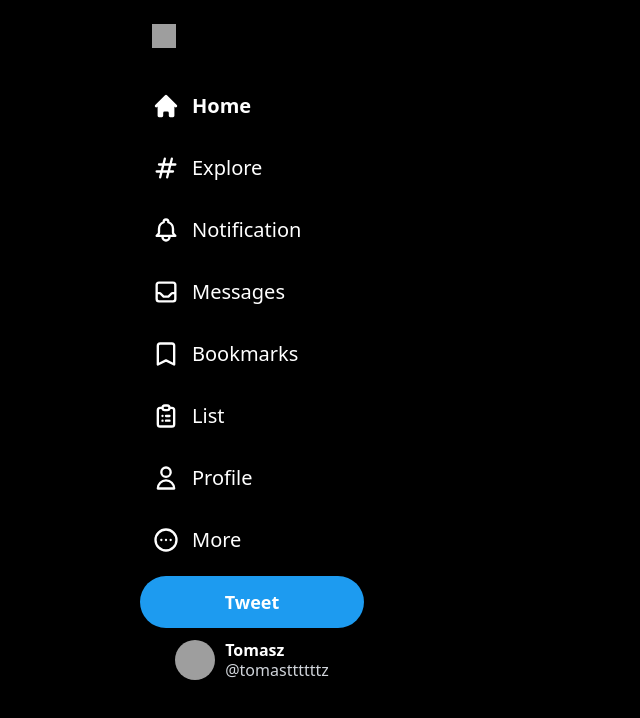
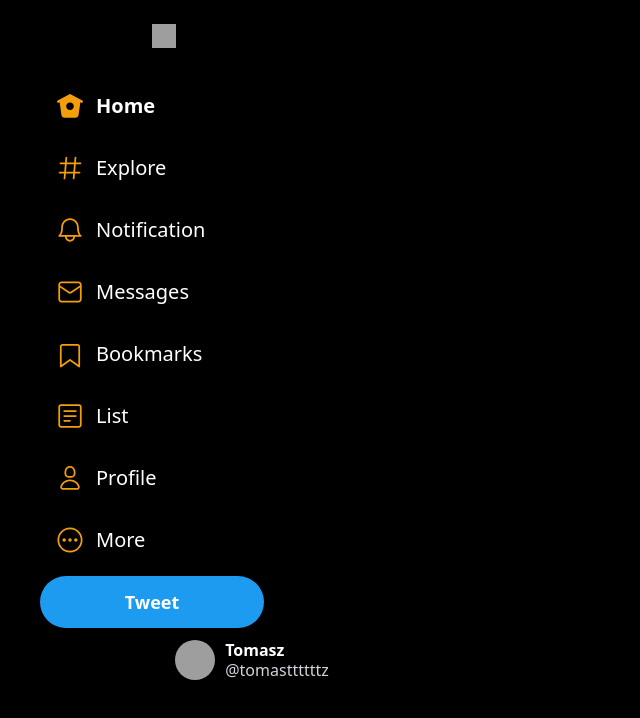
Before and after one commit to tomaszhofman/twitter-clone, a Next.js app: page / in a window 1280 px wide. Shown: the top 718 px of the page, without its empty margins (0-640 px from the left). Built offline with nearby package versions, Linux system fonts and the light colour scheme; grey boxes are pictures that could not be loaded.

Commit message:
Fix display of icons and layout

```diff
--- a/components/Icon/Icon.tsx
+++ b/components/Icon/Icon.tsx
@@ -1,13 +1,27 @@
 import React from 'react';
 
 import Home from '@/assets/icons/home.svg';
+import Explore from '@/assets/icons/explore.svg';
+import Bookmarks from '@/assets/icons/bookmarks.svg';
+import Lists from '@/assets/icons/lists.svg';
+import Messages from '@/assets/icons/messages.svg';
+import Notification from '@/assets/icons/notification.svg';
+import Profile from '@/assets/icons/profile.svg';
+import More from '@/assets/icons/more.svg';
 
 const iconTypes = {
   home: Home,
+  explore: Explore,
+  bookmarks: Bookmarks,
+  lists: Lists,
+  messages: Messages,
+  notification: Notification,
+  profile: Profile,
+  more: More,
 };
 
 function Icon({ name, ...props }: Props) {
-  const IconComponent = iconTypes[name];
+  const IconComponent = name ? iconTypes[name] : Home;
   return <IconComponent {...props} />;
 }
 
@@ -15,4 +29,5 @@ export { Icon };
 
 type Props = {
   name: string;
+  className: string;
 };
--- a/components/Sidebar/Sidebar.tsx
+++ b/components/Sidebar/Sidebar.tsx
@@ -1,6 +1,6 @@
 import Image from 'next/image';
 import { SidebarLink } from '@/components/Sidebar/SidebarLink';
-import { NAVIGATION_LINKS } from '@/components/Sidebar/navMenu';
+import { NAV_MENU } from '@/components/Sidebar/navMenu';
 import { useRouter } from 'next/router';
 import { DotsCircleHorizontalIcon } from '@heroicons/react/outline';
 
@@ -8,7 +8,7 @@ function Sidebar() {
   const router = useRouter();
 
   return (
-    <div className="hidden sm:flex flex-col items-center xl:items-start xl:w-[340px] p-2  h-full ">
+    <div className="hidden sm:flex flex-col items-center xl:items-start xl:w-[340px] p-2 h-full ">
       <div className="hoverAnimation flex justify-center items-center w-14 h-14 xl:ml-24 ">
         <Image
           alt="twitter-icon"
@@ -17,21 +17,15 @@ function Sidebar() {
           height={30}
         />
       </div>
-      <div className="space-y-2.5 mt-4 mb-2.5 xl:ml-24">
-        {NAVIGATION_LINKS.map((navEl) => {
+      <div className="space-y-2.5 mt-4 mb-2.5">
+        {NAV_MENU.map((navEl) => {
           const isCurrent = router.asPath === navEl.href;
           return (
-            <SidebarLink
-              key={navEl.text}
-              text={navEl.text}
-              Icon={navEl.Icon}
-              IconActive={navEl.IconActive}
-              active={isCurrent}
-            />
+            <SidebarLink key={navEl.text} text={navEl.text} icon={navEl.icon} active={isCurrent} />
           );
         })}
       </div>
-      <button className="hidden xl:inline ml-auto bg-[#1d9bf0] text-white rounded-full w-56 h-[52px] text-lg font-bold shadow-md hover:bg-[#1a8cd8]">
+      <button className="hidden xl:inline  bg-[#1d9bf0] text-white rounded-full w-56 h-[52px] text-lg font-bold shadow-md hover:bg-[#1a8cd8]">
         Tweet
       </button>
 
--- a/components/Sidebar/SidebarLink/SidebarLink.tsx
+++ b/components/Sidebar/SidebarLink/SidebarLink.tsx
@@ -1,13 +1,14 @@
-import { ElementType } from 'react';
+import { Icon } from '@/components/Icon';
 
-function SidebarLink({ text, Icon, IconActive, active }: Props) {
+function SidebarLink({ text, icon = 'home', active }: Props) {
+  console.log(icon);
   return (
     <div
       className={`text-white flex items-center justify-center xl:justify-start text-xl space-x-3  hoverAnimation ${
         active && 'font-bold'
       } `}
     >
-      {active ? <IconActive className="h-7" /> : <Icon className="h-7" />}
+      <Icon name={icon} className="h-7 fill-amber-500 caret-amber-900" />
       <span className="hidden xl:inline">{text}</span>
     </div>
   );
@@ -17,7 +18,6 @@ export { SidebarLink };
 
 type Props = {
   text: string;
-  Icon: ElementType;
-  IconActive: ElementType;
+  icon: string;
   active?: boolean;
 };
--- /dev/null
+++ b/components/Sidebar/navMenu.ts
@@ -0,0 +1,48 @@
+export const NAV_MENU: Array<NavMenu> = [
+  {
+    text: 'Home',
+    icon: 'home',
+    href: '/',
+  },
+  {
+    text: 'Explore',
+    icon: 'explore',
+    href: '/home',
+  },
+  {
+    text: 'Notification',
+    icon: 'notification',
+    href: '/home',
+  },
+  {
+    text: 'Messages',
+    icon: 'messages',
+    href: '/home',
+  },
+  {
+    text: 'Bookmarks',
+    icon: 'bookmarks',
+    href: '/home',
+  },
+  {
+    text: 'List',
+    icon: 'lists',
+    href: '/home',
+  },
+  {
+    text: 'Profile',
+    icon: 'profile',
+    href: '/home',
+  },
+  {
+    text: 'More',
+    icon: 'more',
+    href: '/home',
+  },
+];
+
+type NavMenu = {
+  text: string;
+  icon: string;
+  href: string;
+};
--- a/components/Sidebar/navMenu.tsx
+++ /dev/null
@@ -1,70 +0,0 @@
-import {
-  BellIcon,
-  BookmarkIcon,
-  ClipboardListIcon,
-  DotsCircleHorizontalIcon,
-  HashtagIcon,
-  HomeIcon,
-  InboxIcon,
-  UserIcon,
-} from '@heroicons/react/outline';
-import { HomeIcon as HomeIconActive } from '@heroicons/react/solid';
-import { ElementType } from 'react';
-
-export const NAVIGATION_LINKS: NavigationTypes[] = [
-  {
-    text: 'Home',
-    Icon: HomeIcon,
-    IconActive: HomeIconActive,
-    href: '/',
-  },
-  {
-    text: 'Explore',
-    Icon: HashtagIcon,
-    IconActive: HomeIconActive,
-    href: '/home',
-  },
-  {
-    text: 'Notification',
-    Icon: BellIcon,
-    IconActive: HomeIconActive,
-    href: '/home',
-  },
-  {
-    text: 'Messages',
-    Icon: InboxIcon,
-    IconActive: HomeIconActive,
-    href: '/home',
-  },
-  {
-    text: 'Bookmarks',
-    Icon: BookmarkIcon,
-    IconActive: HomeIconActive,
-    href: '/home',
-  },
-  {
-    text: 'List',
-    Icon: ClipboardListIcon,
-    IconActive: HomeIconActive,
-    href: '/home',
-  },
-  {
-    text: 'Profile',
-    Icon: UserIcon,
-    IconActive: HomeIconActive,
-    href: '/home',
-  },
-  {
-    text: 'More',
-    Icon: DotsCircleHorizontalIcon,
-    IconActive: HomeIconActive,
-    href: '/home',
-  },
-];
-
-type NavigationTypes = {
-  text: string;
-  Icon: ElementType;
-  IconActive?: ElementType;
-  href: string;
-};
```
